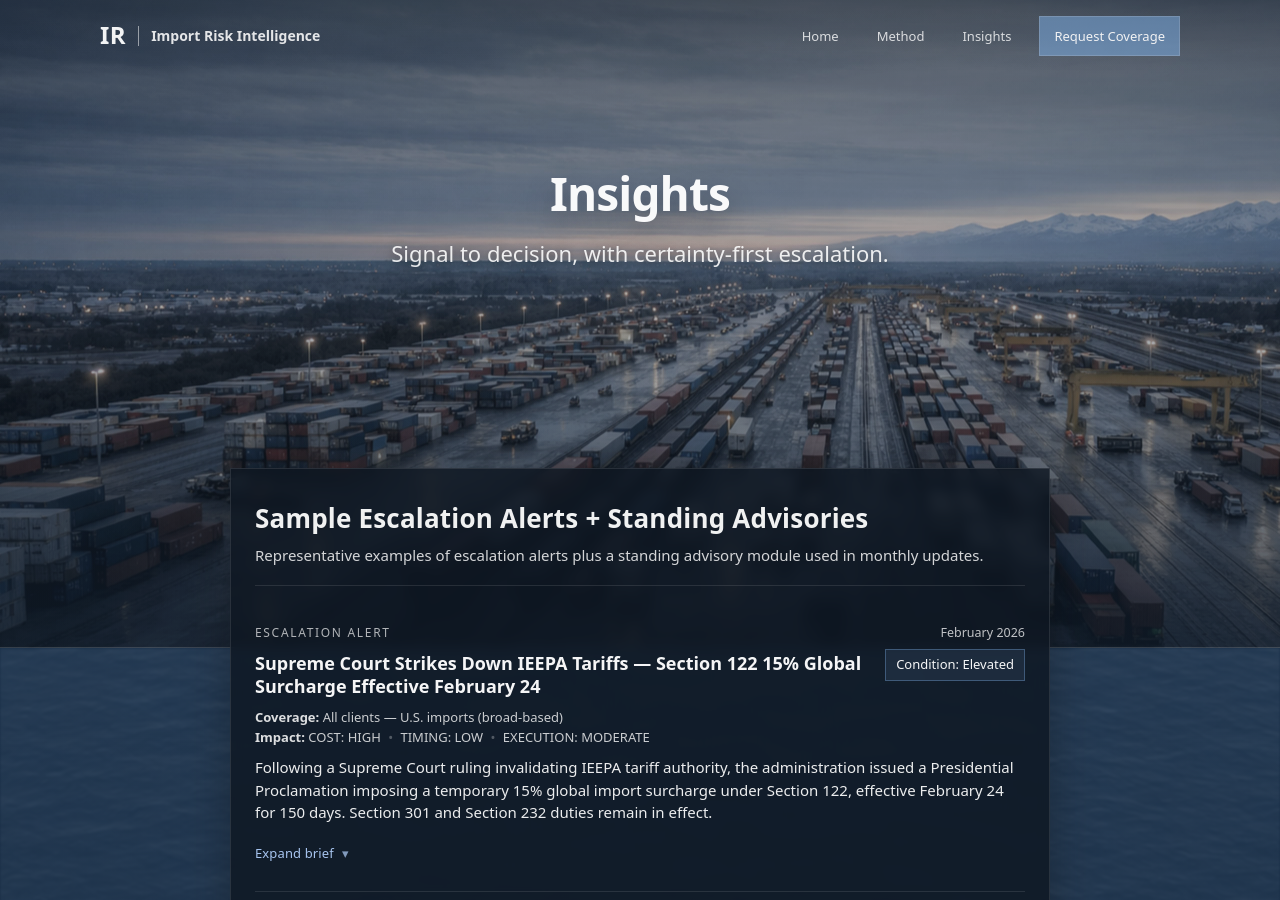
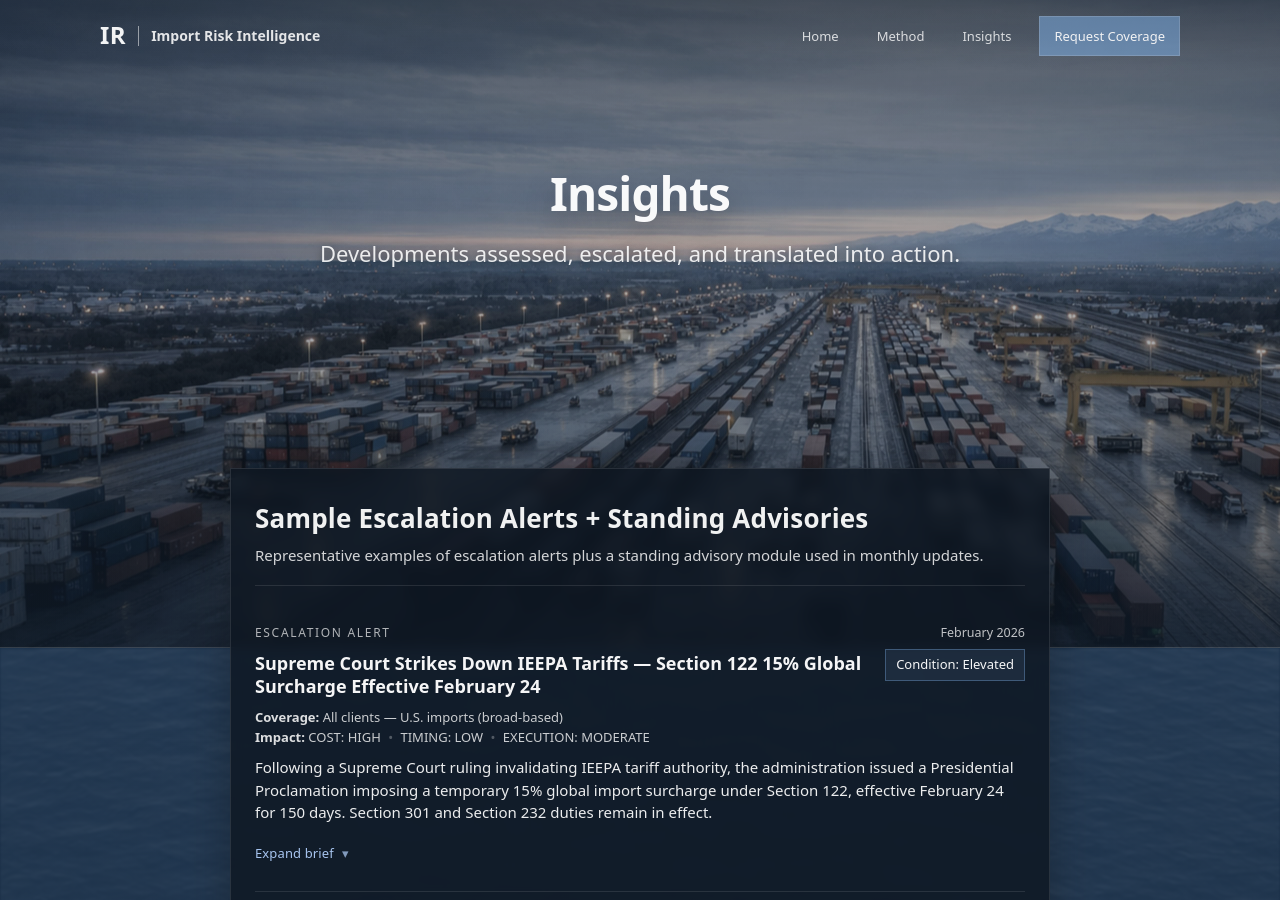
Before and after one commit to importrisk/import-risk-intelligence-site, a Jekyll site: the page built from insights.html, in a window 1280 px wide and 900 px high. Built offline with Jekyll 4.4.1, drawn with Linux system fonts in a browser that asks for light colours.

Commit message:
Update insights.html

```diff
--- a/insights.html
+++ b/insights.html
@@ -14,7 +14,7 @@ description: Sample Escalation Alerts and Standing Advisories — concise, decis
       <div class="insights-hero-head">
         <h1 class="insights-title">Insights</h1>
         <p class="insights-subtitle">
-          Signal to decision, with certainty-first escalation.
+          Developments assessed, escalated, and translated into action.
         </p>
       </div>
     </div>
```
